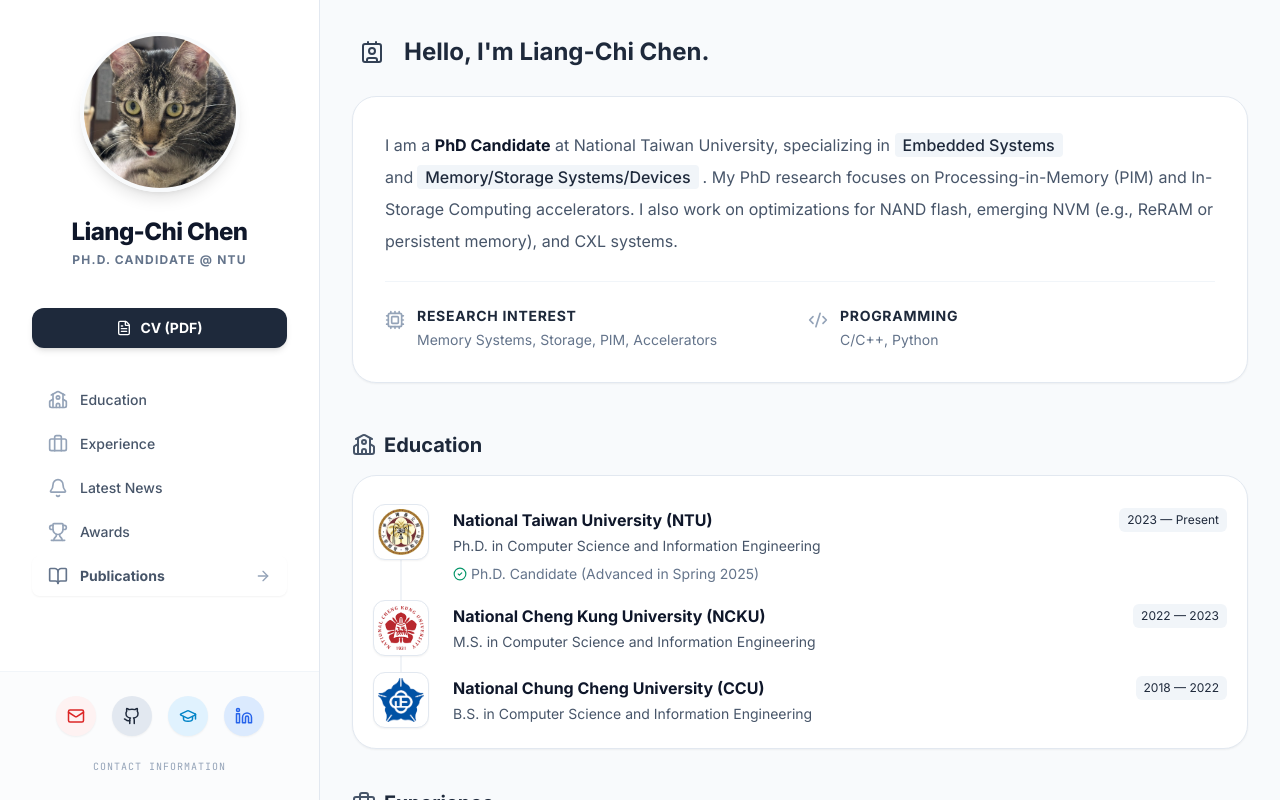
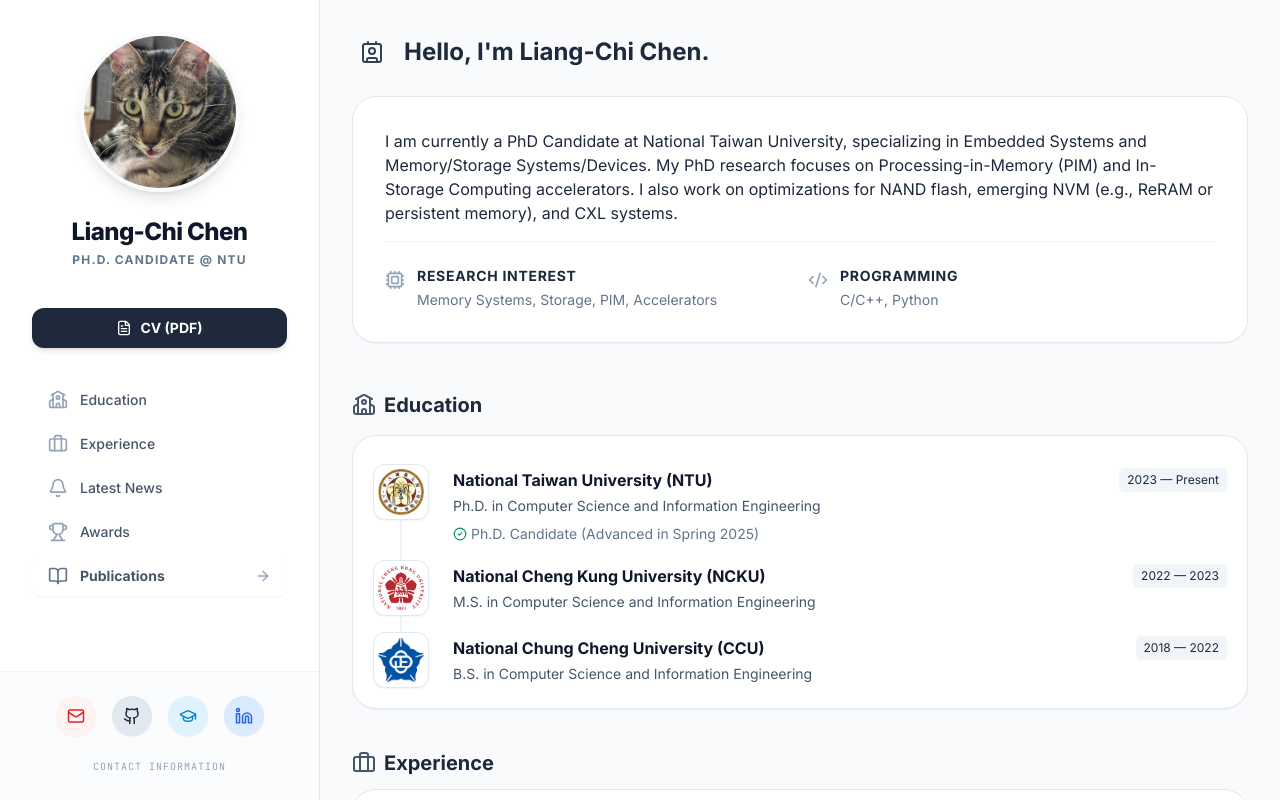
Before and after one commit to chi-0828/chi-0828.github.io, a React (Vite) app: page / in a window 1280 px wide. Built offline with nearby package versions, Linux system fonts and the light colour scheme.

Commit message:
fix self-intro

```diff
--- a/pages/Home.tsx
+++ b/pages/Home.tsx
@@ -16,10 +16,10 @@ export const Home: React.FC = () => {
 
                 {/* 內容卡片 */}
                 <div className="bg-white p-8 rounded-3xl shadow-sm border border-slate-200">
-                    <p className="text-slate-600 leading-loose text-base mb-6">
-                        I am a <strong className="text-slate-900 font-bold">PhD Candidate</strong> at National Taiwan University,
-                        specializing in <span className="text-slate-800 font-medium bg-slate-100 px-2 py-0.5 rounded">Embedded Systems</span> and
-                        <span className="text-slate-800 font-medium bg-slate-100 px-2 py-0.5 rounded mx-1">Memory/Storage Systems/Devices</span>.
+                    <p className="text-slate-800 text-base mb-4">
+                        I am currently a PhD Candidate at National Taiwan University,
+                        specializing in Embedded Systems and
+                        Memory/Storage Systems/Devices.
                         My PhD research focuses on Processing-in-Memory (PIM) and In-Storage Computing accelerators.
                         I also work on optimizations for NAND flash, emerging NVM (e.g., ReRAM or persistent memory), and CXL systems.
                     </p>
```
